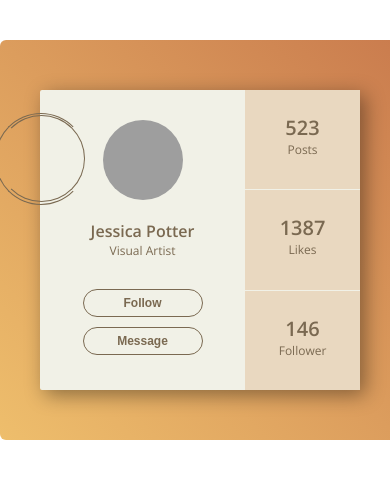
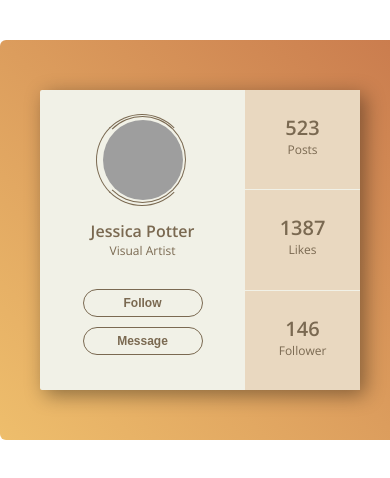
Before and after one commit to BrunoWebDesigner/100daysCSS, a plain HTML site: page Day 06/index.html in a window 390 px wide. Drawn offline with nearby package versions, Linux system fonts and the light colour scheme; grey boxes are pictures that could not be loaded.

Commit message:
responsiviness fixed

```diff
--- a/Day 06/style6.css
+++ b/Day 06/style6.css
@@ -26,6 +26,7 @@
 }
 
 .box1 {
+  position: relative;
   text-align: center;
   align-items: center;
   height: 100%;
@@ -54,8 +55,8 @@ img {
 /* CIRCULAR BORDER WITH MOVEMENTS */
 .circular2 {
   position: absolute;
-  top: 113px;
-  right: 303px;
+  top: 24px;
+  right: 57.5px;
   width: 90px;
   height: 90px;
   border-radius: 50%;
```
